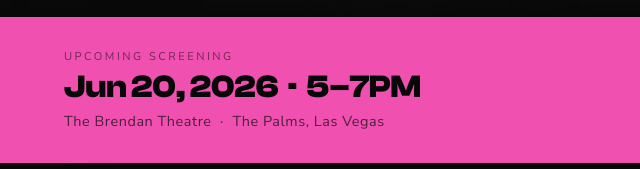
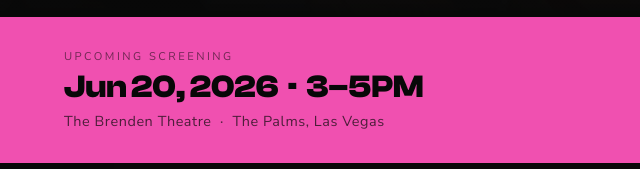
Before and after one commit to DanaReilly/OBE-EPK, a plain HTML site: page index.html in a window 1280 px wide. Shown: the part 783-952 px from the top of the page, 0-640 px from the left. Drawn offline with nearby package versions, Linux system fonts and the light colour scheme; a web font is replaced by a local one.

```diff
--- a/index.html
+++ b/index.html
@@ -361,8 +361,8 @@
   <div class="screening-band">
     <div>
       <div class="band-eyebrow">Upcoming screening</div>
-      <div class="band-date">Jun 20, 2026 &nbsp;&middot;&nbsp; 5&ndash;7PM</div>
-      <div class="band-venue">The Brendan Theatre &nbsp;&middot;&nbsp; The Palms, Las Vegas</div>
+      <div class="band-date">Jun 20, 2026 &nbsp;&middot;&nbsp; 3&ndash;5PM</div>
+      <div class="band-venue">The Brenden Theatre &nbsp;&middot;&nbsp; The Palms, Las Vegas</div>
     </div>
     <div class="band-more">More dates<br>coming soon</div>
   </div>
```
Also changed, not shown: 1 other file.
